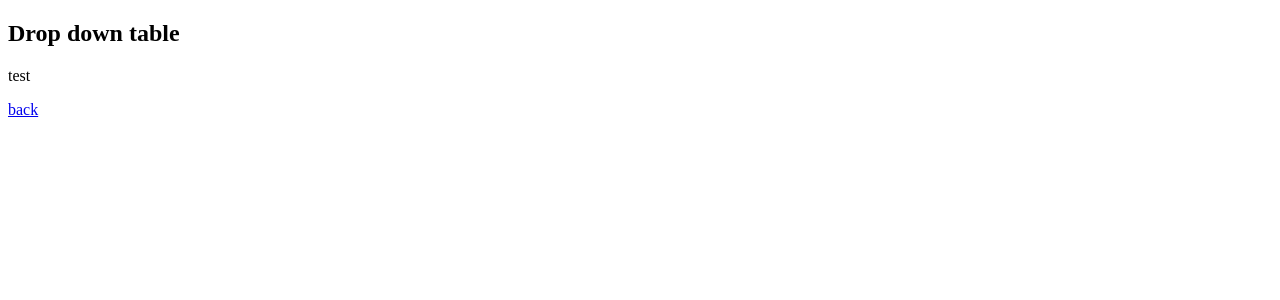
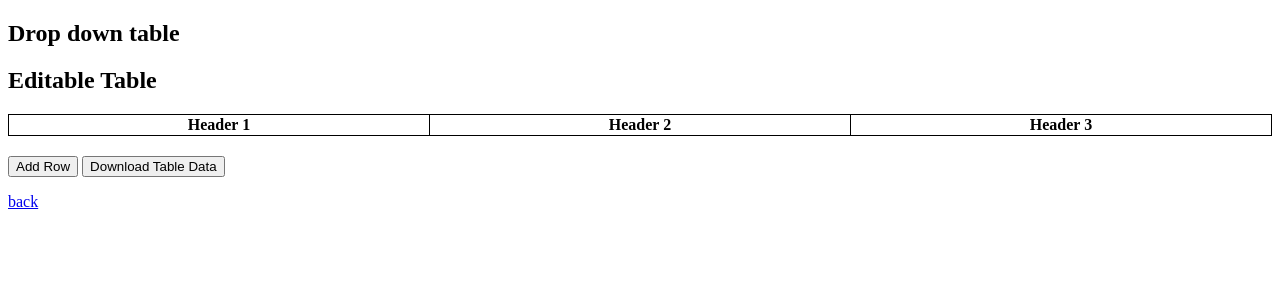
Before and after one commit to QuantumChemist/QuantumChemist.github.io, a Jekyll site: the page built from dropdown.md, in a window 1280 px wide. Shown: the top 300 px of the page. Built offline with Jekyll 4.4.1, drawn with Linux system fonts in a browser that asks for light colours; our own code applies the rules of GitHub Pages for plain Markdown files; part of the change alters nothing that is shown.

Commit message:
Update dropdown.md

```diff
--- a/dropdown.md
+++ b/dropdown.md
@@ -3,7 +3,58 @@ layout: dropdown
 ---
 
 ## Drop down table
-test
+
+
+<h1>Editable Table</h1>
+
+<table id="editable-table">
+    <thead>
+        <tr>
+            <th>Header 1</th>
+            <th>Header 2</th>
+            <th>Header 3</th>
+        </tr>
+    </thead>
+    <tbody>
+        <!-- Table data will be populated here based on user input -->
+    </tbody>
+</table>
+
+<button id="add-row-button">Add Row</button>
+<button id="download-button">Download Table Data</button>
+
+<script>
+    const editableTable = document.getElementById('editable-table').getElementsByTagName('tbody')[0];
+    const addRowButton = document.getElementById('add-row-button');
+    const downloadButton = document.getElementById('download-button');
+
+    function addRow() {
+        const row = document.createElement('tr');
+        for (let i = 0; i < 3; i++) {
+            const cell = document.createElement('td');
+            cell.contentEditable = true;
+            row.appendChild(cell);
+        }
+        editableTable.appendChild(row);
+    }
+
+    function downloadTable() {
+        const rows = Array.from(editableTable.getElementsByTagName('tr'));
+        const data = rows.map(row => Array.from(row.getElementsByTagName('td')).map(td => td.innerText));
+        const csvContent = data.map(row => row.join(',')).join('\n');
+        const blob = new Blob([csvContent], { type: 'text/csv' });
+        const url = URL.createObjectURL(blob);
+        const a = document.createElement('a');
+        a.href = url;
+        a.download = 'table_data.csv';
+        document.body.appendChild(a);
+        a.click();
+        window.URL.revokeObjectURL(url);
+    }
+
+    addRowButton.addEventListener('click', addRow);
+    downloadButton.addEventListener('click', downloadTable);
+</script>
 
 
 [back](./tools)
```
